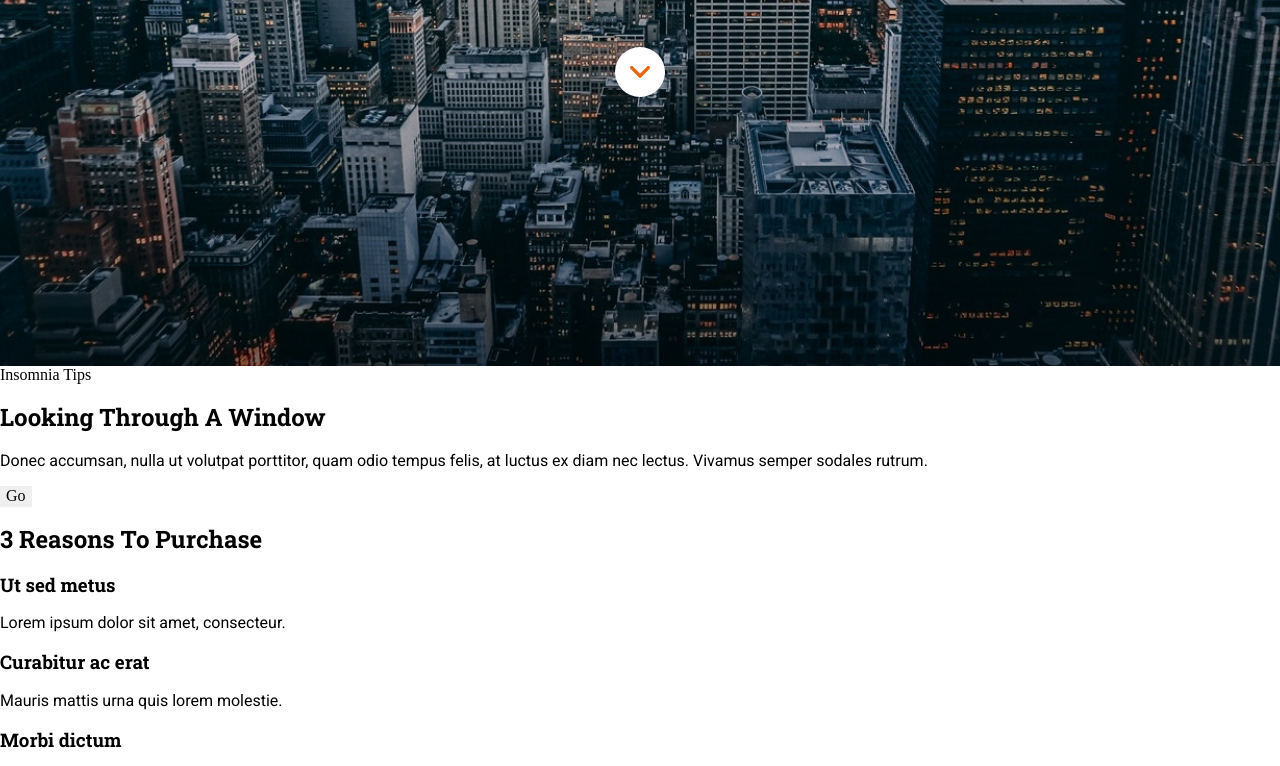
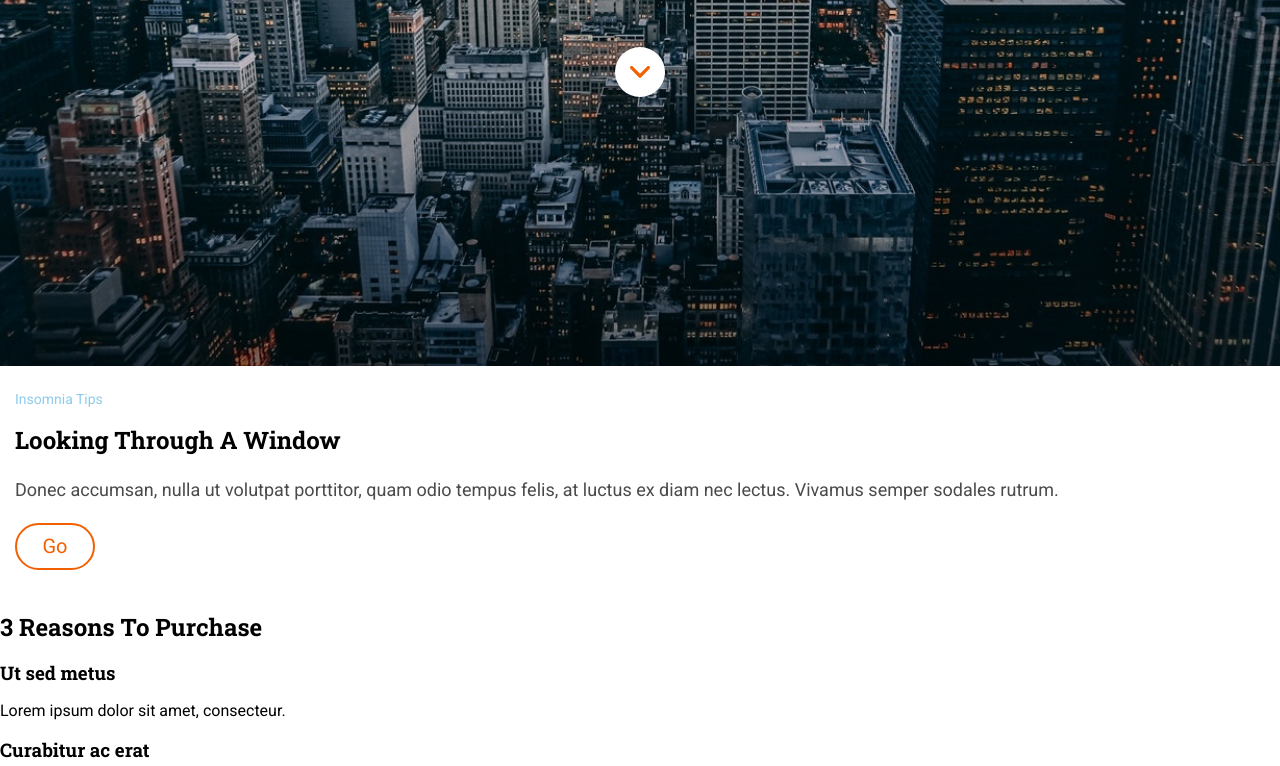
Before and after one commit to ana-sanchez/evaluacion-final-modulo-1-ana-sanchez, a website: page _src/templates/index.html in a window 1280 px wide. Shown: the part 434-1200 px from the top of the page. Drawn offline with nearby package versions, Linux system fonts and the light colour scheme; files that its build step writes are made by us from their sources; files whose address does not match are found by name.

Commit message:
Add css content principal

```diff
--- a/_src/assets/scss/core/_variables.scss
+++ b/_src/assets/scss/core/_variables.scss
@@ -18,3 +18,6 @@ $secondaryColor: #304268;
 $buttonColor: #f26002;
 $backgroundColor: #eff9ff;
 $categoryColor: #8ccbea;
+$black: #000000;
+$white: #fff;
+$grey: #4a4a4a;
--- a/_src/assets/scss/pages/_home.scss
+++ b/_src/assets/scss/pages/_home.scss
@@ -0,0 +1,38 @@
+.content {
+    width: 100%;
+}
+
+.content__principal {
+    padding: rem(25) rem(15);
+
+    &__category {
+        font-family: $basicFont;
+        color: $categoryColor;
+        font-size: rem(14);
+    }
+
+    &__title {
+        font-family: $titleFont;
+        color: $black;
+        font-size: rem(24)
+    }
+    &__p {
+        font-family: $basicFont;
+        color: $grey;
+        font-size: rem(18);
+        line-height: rem(30);
+    }
+    &__button {
+        width: rem(80);
+        background-color: $white;
+        border: $buttonColor 2px solid;
+        border-radius: rem(24);
+        padding: rem(10);
+
+        p {
+            font-size: rem(20);
+            color: $buttonColor;
+            margin: 0%;
+        }
+    }
+}
--- a/_src/templates/index.html
+++ b/_src/templates/index.html
@@ -39,7 +39,7 @@
           Donec accumsan, nulla ut volutpat porttitor, quam odio tempus felis, at luctus ex diam nec lectus. Vivamus semper sodales rutrum.
         </p>
         <button class="content__principal__button">
-          Go
+          <p>Go</p>
         </button>
       </section>
       <section class="content__research" id="#reasons">
```
